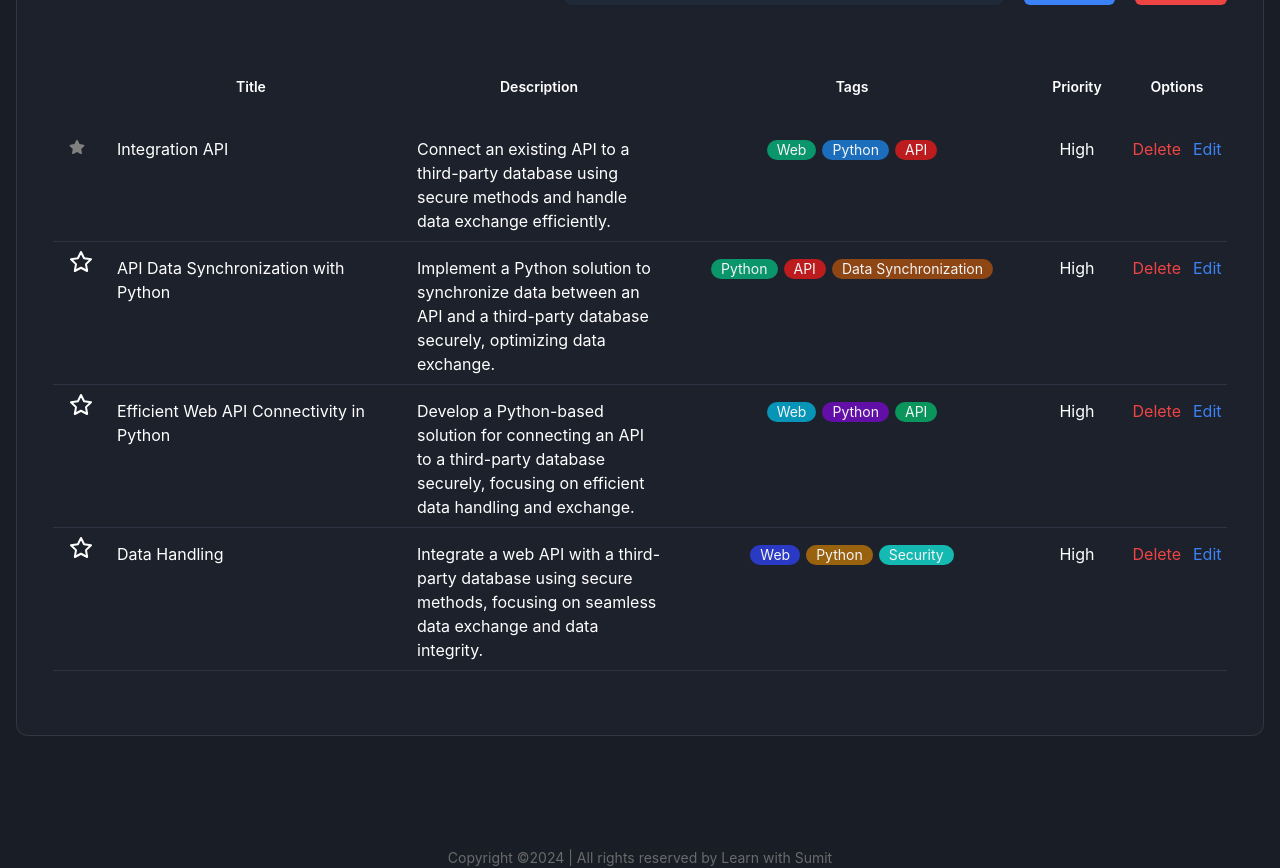
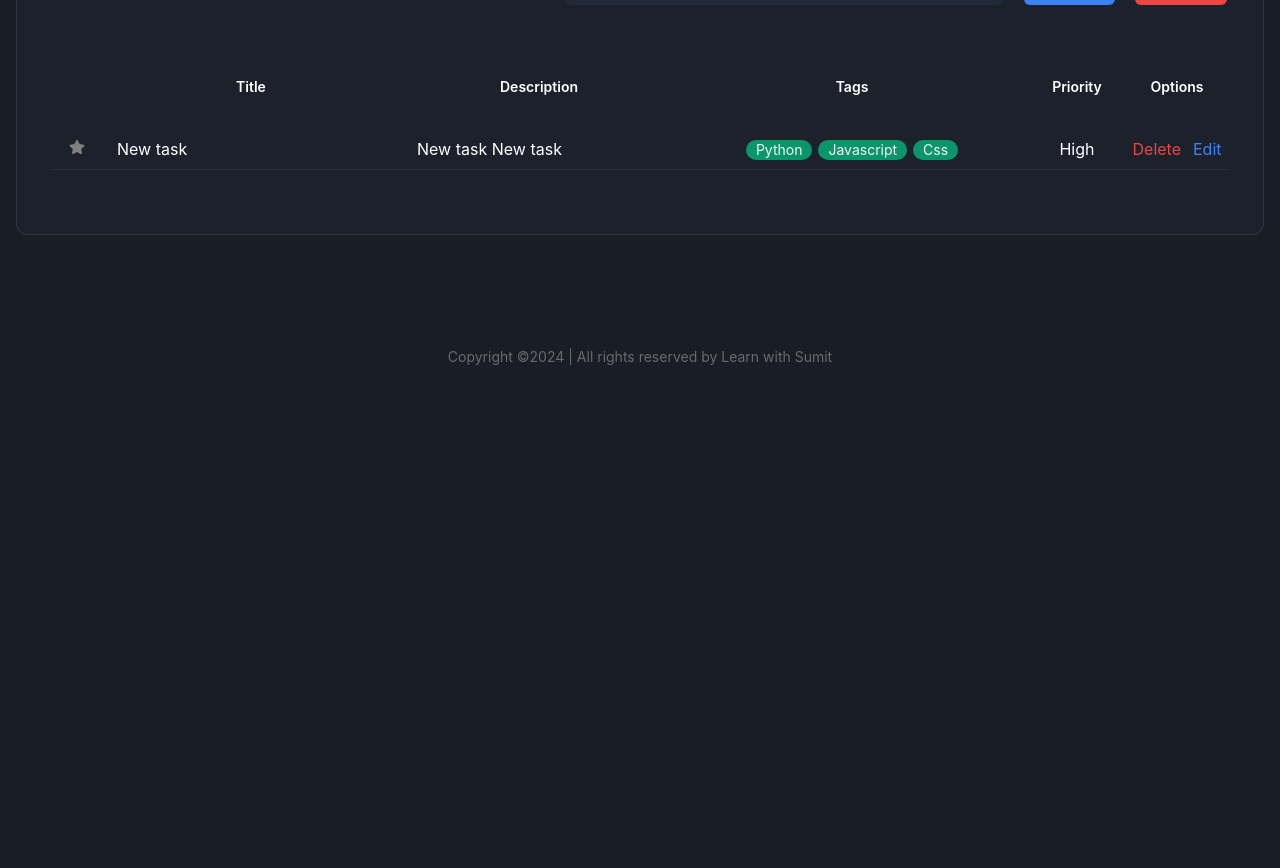
Before and after one commit to AbdullahAlHarun-code/lws-assignment3, a React (Vite) app: page / in a window 1280 px wide. Shown: the part 720-1588 px from the top of the page. After the commit the page ends 1119 px from the top, so only its background shows below. Built offline with nearby package versions, Linux system fonts and the light colour scheme.

Commit message:
create task state and create default task for dummy and integrate in single task

```diff
--- a/src/components/SingleTask.jsx
+++ b/src/components/SingleTask.jsx
@@ -1,39 +1,29 @@
 import SingleTaskAction from "./SingleTaskAction";
 import { FaStar } from "react-icons/fa";
 
-export default function SingleTask() {
+export default function SingleTask({ task }) {
   return (
     <tr className="border-b border-[#2E3443] [&>td]:align-baseline [&>td]:px-4 [&>td]:py-2">
       <td>
-        <FaStar  color="grey"/>
+        <FaStar color="grey" />
       </td>
-      <td>Integration API</td>
+      <td>{task.title}</td>
       <td>
-        <div>
-          Connect an existing API to a third-party database using secure methods
-          and handle data exchange efficiently.
-        </div>
+        <div>{task.description}</div>
       </td>
       <td>
         <ul className="flex justify-center gap-1.5 flex-wrap">
-          <li>
-            <span className="inline-block h-5 whitespace-nowrap rounded-[45px] bg-[#00D991A1] px-2.5 text-sm capitalize text-[#F4F5F6]">
-              Web
-            </span>
-          </li>
-          <li>
-            <span className="inline-block h-5 whitespace-nowrap rounded-[45px] bg-[#1C92FFB0] px-2.5 text-sm capitalize text-[#F4F5F6]">
-              Python
-            </span>
-          </li>
-          <li>
-            <span className="inline-block h-5 whitespace-nowrap rounded-[45px] bg-[#FE1A1AB5] px-2.5 text-sm capitalize text-[#F4F5F6]">
-              API
-            </span>
-          </li>
+          {task.tags.map((tag) => (
+            <li>
+              <span className="inline-block h-5 whitespace-nowrap rounded-[45px] bg-[#00D991A1] px-2.5 text-sm capitalize text-[#F4F5F6]">
+                {tag}
+              </span>
+            </li>
+          ))}
+
         </ul>
       </td>
-      <td className="text-center">High</td>
+      <td className="text-center">{task.priority}</td>
       <td>
         <SingleTaskAction />
       </td>
--- a/src/components/TaskBoard.jsx
+++ b/src/components/TaskBoard.jsx
@@ -1,7 +1,17 @@
+import { useState } from "react";
 import TasksList from "./TasksList";
 import TasksManage from "./TasksManage";
 
 export default function TaskBoard() {
+    const defaultTask = {
+        'id':crypto.randomUUID(),
+        'title': 'New task',
+        'description': 'New task New task',
+        'priority':'High',
+        'tags':['python','javascript','Css'],
+        'isFavourite': false
+    }
+    const [tasks, setTasks] = useState([defaultTask])
   return (
     <section className="mb-20" id="tasks">
       <div className="container">
@@ -9,7 +19,7 @@ export default function TaskBoard() {
 
           <TasksManage />
 
-          <TasksList />
+          <TasksList tasks={tasks}/>
         </div>
       </div>
     </section>
--- a/src/components/TasksList.jsx
+++ b/src/components/TasksList.jsx
@@ -1,6 +1,6 @@
 import SingleTask from "./SingleTask";
 
-export default function TasksList() {
+export default function TasksList({ tasks }) {
   return (
     <div className="overflow-auto">
       <table className="table-fixed overflow-auto xl:w-full">
@@ -30,164 +30,9 @@ export default function TasksList() {
           </tr>
         </thead>
         <tbody>
-          <SingleTask />
-          <tr className="border-b border-[#2E3443] [&>td]:align-baseline [&>td]:px-4 [&>td]:py-2">
-            <td>
-              <svg
-                xmlns="http://www.w3.org/2000/svg"
-                className="icon icon-tabler icon-tabler-star"
-                width="24"
-                height="24"
-                viewBox="0 0 24 24"
-                stroke-width="2"
-                stroke="currentColor"
-                fill="none"
-                stroke-linecap="round"
-                stroke-linejoin="round"
-              >
-                <path stroke="none" d="M0 0h24v24H0z" fill="none" />
-                <path d="M12 17.75l-6.172 3.245l1.179 -6.873l-5 -4.867l6.9 -1l3.086 -6.253l3.086 6.253l6.9 1l-5 4.867l1.179 6.873z" />
-              </svg>
-            </td>
-            <td>API Data Synchronization with Python</td>
-            <td>
-              <div>
-                Implement a Python solution to synchronize data between an API
-                and a third-party database securely, optimizing data exchange.
-              </div>
-            </td>
-            <td>
-              <ul className="flex justify-center gap-1.5 flex-wrap">
-                <li>
-                  <span className="inline-block h-5 whitespace-nowrap rounded-[45px] bg-[#00D991A1] px-2.5 text-sm capitalize text-[#F4F5F6]">
-                    Python
-                  </span>
-                </li>
-                <li>
-                  <span className="inline-block h-5 whitespace-nowrap rounded-[45px] bg-[#FE1A1AB5] px-2.5 text-sm capitalize text-[#F4F5F6]">
-                    API
-                  </span>
-                </li>
-                <li>
-                  <span className="inline-block h-5 whitespace-nowrap rounded-[45px] bg-[#BD560BB2] px-2.5 text-sm capitalize text-[#F4F5F6]">
-                    Data Synchronization
-                  </span>
-                </li>
-              </ul>
-            </td>
-            <td className="text-center">High</td>
-            <td>
-              <div className="flex items-center justify-center space-x-3">
-                <button className="text-red-500">Delete</button>
-                <button className="text-blue-500">Edit</button>
-              </div>
-            </td>
-          </tr>
-          <tr className="border-b border-[#2E3443] [&>td]:align-baseline [&>td]:px-4 [&>td]:py-2">
-            <td>
-              <svg
-                xmlns="http://www.w3.org/2000/svg"
-                className="icon icon-tabler icon-tabler-star"
-                width="24"
-                height="24"
-                viewBox="0 0 24 24"
-                stroke-width="2"
-                stroke="currentColor"
-                fill="none"
-                stroke-linecap="round"
-                stroke-linejoin="round"
-              >
-                <path stroke="none" d="M0 0h24v24H0z" fill="none" />
-                <path d="M12 17.75l-6.172 3.245l1.179 -6.873l-5 -4.867l6.9 -1l3.086 -6.253l3.086 6.253l6.9 1l-5 4.867l1.179 6.873z" />
-              </svg>
-            </td>
-            <td>Efficient Web API Connectivity in Python</td>
-            <td>
-              <div>
-                Develop a Python-based solution for connecting an API to a
-                third-party database securely, focusing on efficient data
-                handling and exchange.
-              </div>
-            </td>
-            <td>
-              <ul className="flex justify-center gap-1.5 flex-wrap">
-                <li>
-                  <span className="inline-block h-5 whitespace-nowrap rounded-[45px] bg-[#00B2D9CC] px-2.5 text-sm capitalize text-[#F4F5F6]">
-                    Web
-                  </span>
-                </li>
-                <li>
-                  <span className="inline-block h-5 whitespace-nowrap rounded-[45px] bg-[#8407E6A8] px-2.5 text-sm capitalize text-[#F4F5F6]">
-                    Python
-                  </span>
-                </li>
-                <li>
-                  <span className="inline-block h-5 whitespace-nowrap rounded-[45px] bg-[#07AC67D6] px-2.5 text-sm capitalize text-[#F4F5F6]">
-                    API
-                  </span>
-                </li>
-              </ul>
-            </td>
-            <td className="text-center">High</td>
-            <td>
-              <div className="flex items-center justify-center space-x-3">
-                <button className="text-red-500">Delete</button>
-                <button className="text-blue-500">Edit</button>
-              </div>
-            </td>
-          </tr>
-          <tr className="border-b border-[#2E3443] [&>td]:align-baseline [&>td]:px-4 [&>td]:py-2">
-            <td>
-              <svg
-                xmlns="http://www.w3.org/2000/svg"
-                className="icon icon-tabler icon-tabler-star"
-                width="24"
-                height="24"
-                viewBox="0 0 24 24"
-                stroke-width="2"
-                stroke="currentColor"
-                fill="none"
-                stroke-linecap="round"
-                stroke-linejoin="round"
-              >
-                <path stroke="none" d="M0 0h24v24H0z" fill="none" />
-                <path d="M12 17.75l-6.172 3.245l1.179 -6.873l-5 -4.867l6.9 -1l3.086 -6.253l3.086 6.253l6.9 1l-5 4.867l1.179 6.873z" />
-              </svg>
-            </td>
-            <td>Data Handling</td>
-            <td>
-              <div>
-                Integrate a web API with a third-party database using secure
-                methods, focusing on seamless data exchange and data integrity.
-              </div>
-            </td>
-            <td>
-              <ul className="flex justify-center gap-1.5 flex-wrap">
-                <li>
-                  <span className="inline-block h-5 whitespace-nowrap rounded-[45px] bg-[#2F43F8BF] px-2.5 text-sm capitalize text-[#F4F5F6]">
-                    Web
-                  </span>
-                </li>
-                <li>
-                  <span className="inline-block h-5 whitespace-nowrap rounded-[45px] bg-[#AE6D0BDB] px-2.5 text-sm capitalize text-[#F4F5F6]">
-                    Python
-                  </span>
-                </li>
-                <li>
-                  <span className="inline-block h-5 whitespace-nowrap rounded-[45px] bg-[#10FBEDB2] px-2.5 text-sm capitalize text-[#F4F5F6]">
-                    Security
-                  </span>
-                </li>
-              </ul>
-            </td>
-            <td className="text-center">High</td>
-            <td>
-              <div className="flex items-center justify-center space-x-3">
-                <button className="text-red-500">Delete</button>
-                <button className="text-blue-500">Edit</button>
-              </div>
-            </td>
-          </tr>
+          {tasks.map((task) => (
+            <SingleTask key={task.id} task={task}/>
+          ))}
         </tbody>
       </table>
     </div>
```
